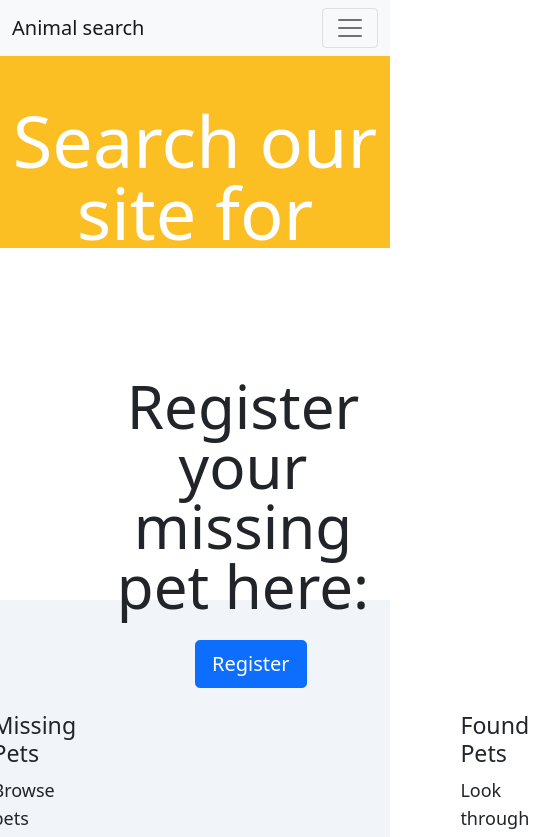
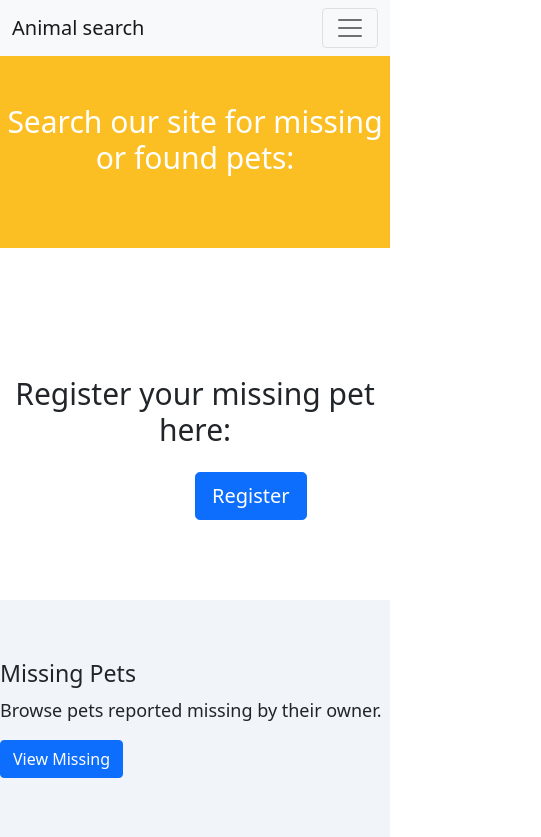
Before and after one commit to delarsen/React-project, a React (Create React App) app in the folder pet-search/: page /React-project/viewpets in a window 390 px wide. Shown: the top 837 px of the page, 541 px wide, since content can reach past the window. Built offline with nearby package versions, Linux system fonts and the light colour scheme.

Commit message:
add media-viewpets

```diff
--- a/pet-search/src/components/view-pets/index.js
+++ b/pet-search/src/components/view-pets/index.js
@@ -6,24 +6,24 @@ class ViewPetsPage extends Component {
   render() {
     return (
       <div>
-        <div className="w-full h-48 bg-amber-400 text-center pt-12 text-7xl text-white font-light">
+        <div className="w-full h-48 bg-amber-400 text-center pt-12 text-3xl text-white font-light sm:text-7xl">
           Search our site for missing or found pets:
         </div>
         <div className="w-full h-48 mb-8">
-          <h2 className="font-light text-inherit text-6xl text-center mt-32 ml-24">
+          <h2 className="font-light text-inherit text-3xl text-center mt-32  sm:text-6xl">
             Register your missing pet here:
           </h2>
           <Button
             type="button"
-            className="center relative left-2/4 mt-3 "
+            className=" relative left-1/2 mt-3 "
             size="lg"
             href="/React-project/reportlostpet"
           >
             <span className="font-light ">Register</span>
           </Button>
         </div>
-        <div className="w-full h-96 bg-slate-100 flex space-x-96 justify-center">
-          <span className="ml-36 mt-28 font-light ">
+        <div className="w-full h-96 bg-slate-100 flex  justify-center flex-col  md:flex-row  md:space-x-64">
+          <span className=" mt-28 font-light ">
             <h3 className="font-light">
               <b>Missing</b> Pets
             </h3>
@@ -35,7 +35,7 @@ class ViewPetsPage extends Component {
             </Button>
           </span>
 
-          <span className="mt-28 font-light">
+          <span className="mt-28 font-light ">
             <h3 className="font-light">
               <b>Found</b> Pets
             </h3>
```
